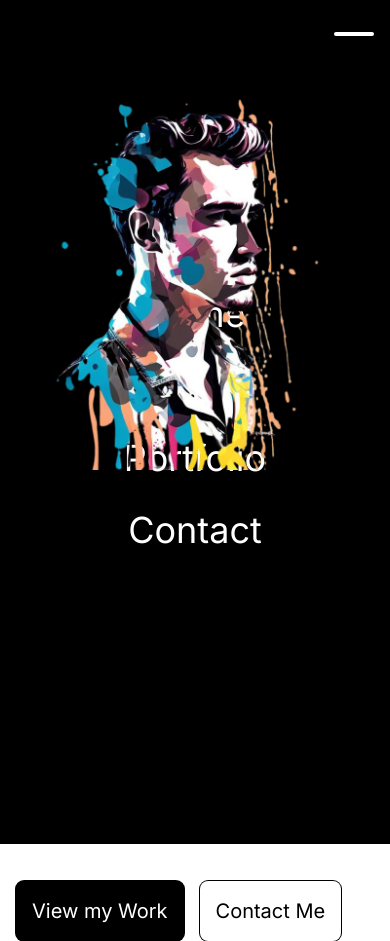
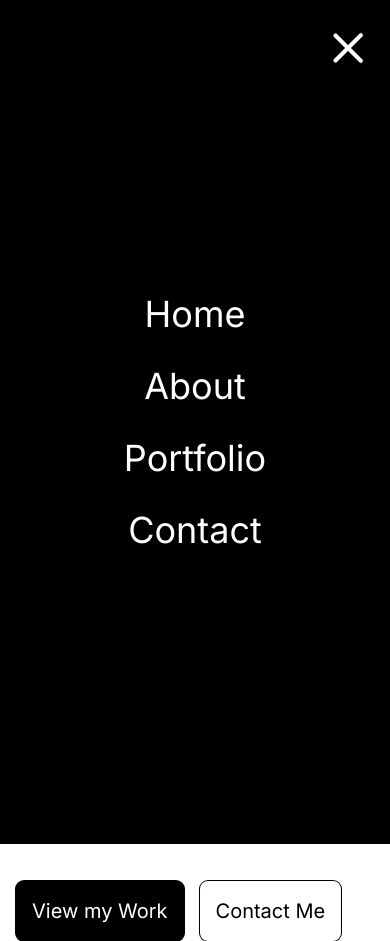
Before and after one commit to ZestyLimones/davidadrianhair, a Next.js app: page / in a window 390 px wide. Both pictures are taken after a click on the button 354 px from the left and 48 px from the top of the page. Built offline with nearby package versions, Linux system fonts and the light colour scheme.

Commit message:
added animation to navbar.

```diff
--- a/src/components/Navbar.jsx
+++ b/src/components/Navbar.jsx
@@ -2,6 +2,7 @@
 
 import Link from 'next/link';
 import Image from 'next/image';
+import { motion } from 'framer-motion';
 import { useState } from 'react';
 import NavLink from './navLink';
 
@@ -14,6 +15,59 @@
 
 const Navbar = () => {
   const [open, setOpen] = useState(false);
+
+  const topVariants = {
+    closed: {
+      rotation: 0,
+    },
+    opened: {
+      rotate: 45,
+      backgroundColor: 'rgb(255,255,255)',
+    },
+  };
+  const centerVariants = {
+    closed: {
+      opacity: 1,
+    },
+    opened: {
+      opacity: 0,
+    },
+  };
+
+  const bottomVariants = {
+    closed: {
+      rotation: 0,
+    },
+    opened: {
+      rotate: -45,
+      backgroundColor: 'rgb(255,255,255)',
+    },
+  };
+
+  const listVariants = {
+    closed: {
+      x: '100vw',
+    },
+    opened: {
+      x: 0,
+      transition: {
+        when: 'beforeChildren',
+        staggerChildren: 0.2,
+      },
+    },
+  };
+
+  const listItemVariants = {
+    closed: {
+      x: -10,
+      opacity: 0,
+    },
+    opened: {
+      x: 0,
+      opacity: 1,
+    },
+  };
+
   return (
     <div className="h-full flex items-center justify-between px-4 sm:px-8 md:px-12 lg:px-20 xl:px-48 text-xl">
       <div className="hidden md:flex gap-4 w-1/3">
@@ -52,20 +106,41 @@
       <div className="md:hidden">
         <button
           className="w-10 h-8 flex flex-col justify-between z-50 relative"
-          onClick={() => setOpen(!open)}
+          onClick={() => setOpen((prev) => !prev)}
         >
-          <div className="w-10 h-1 bg-white rounded"></div>
-          <div className="w-10 h-1 bg-black rounded"></div>
-          <div className="w-10 h-1 bg-black rounded"></div>
+          <motion.div
+            variants={topVariants}
+            animate={open ? 'opened' : 'closed'}
+            className="w-10 h-1 bg-black rounded origin-left"
+          ></motion.div>
+          <motion.div
+            variants={centerVariants}
+            animate={open ? 'opened' : 'closed'}
+            className="w-10 h-1 bg-black rounded"
+          ></motion.div>
+          <motion.div
+            variants={bottomVariants}
+            animate={open ? 'opened' : 'closed'}
+            className="w-10 h-1 bg-black rounded origin-left"
+          ></motion.div>
         </button>
         {open && (
-          <div className="absolute top-0 left-0 w-screen h-screen bg-black text-white flex flex-col items-center justify-center gap-8 text-4xl">
+          <motion.div
+            variants={listVariants}
+            initial="closed"
+            animate="opened"
+            className="absolute top-0 left-0 w-screen h-screen bg-black text-white flex flex-col items-center justify-center gap-8 text-4xl z-40"
+          >
             {links.map((link) => (
-              <Link href={link.url} key={link.title}>
-                {link.title}
-              </Link>
+              <motion.div
+                variants={listItemVariants}
+                className=""
+                key={link.title}
+              >
+                <Link href={link.url}>{link.title}</Link>
+              </motion.div>
             ))}
-          </div>
+          </motion.div>
         )}
       </div>
     </div>
```
Also changed, not shown: package.json (+6 -5 lines), 1 other file (tests, documents, lock files or other folders).
